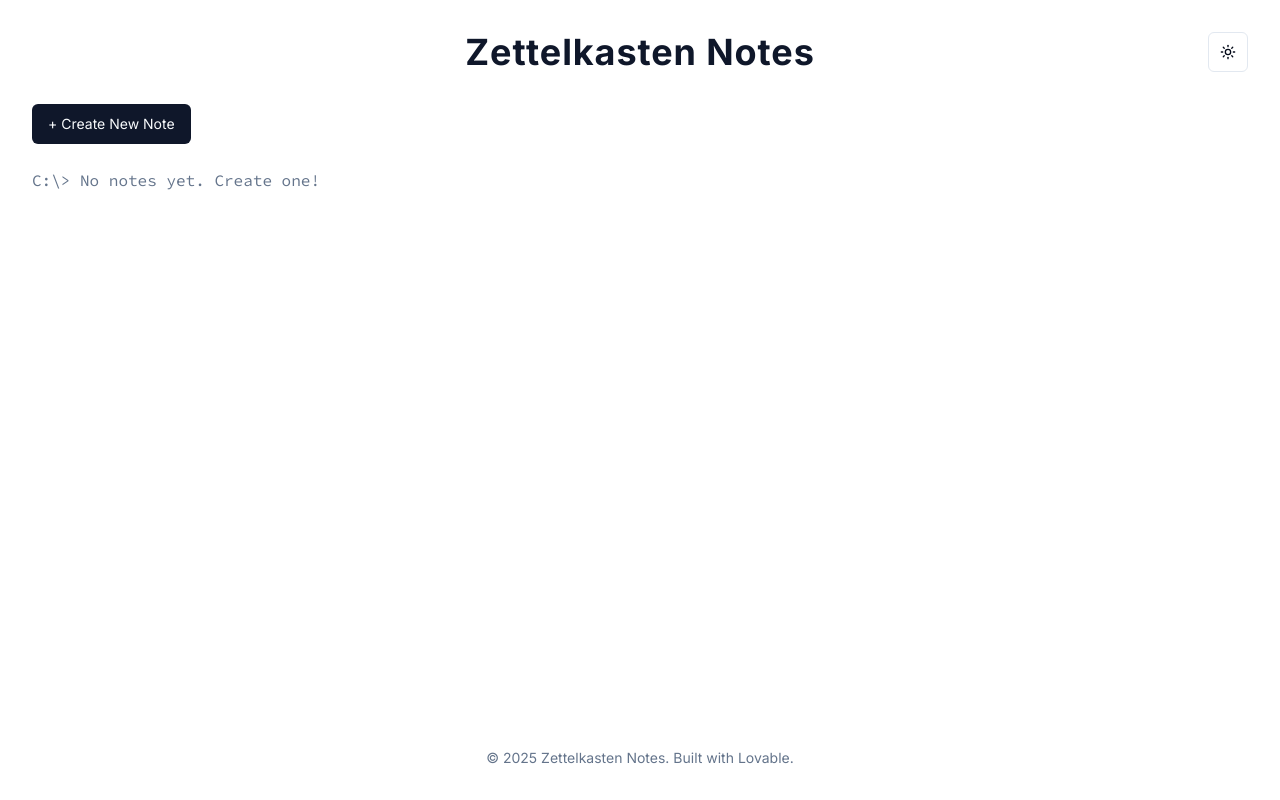
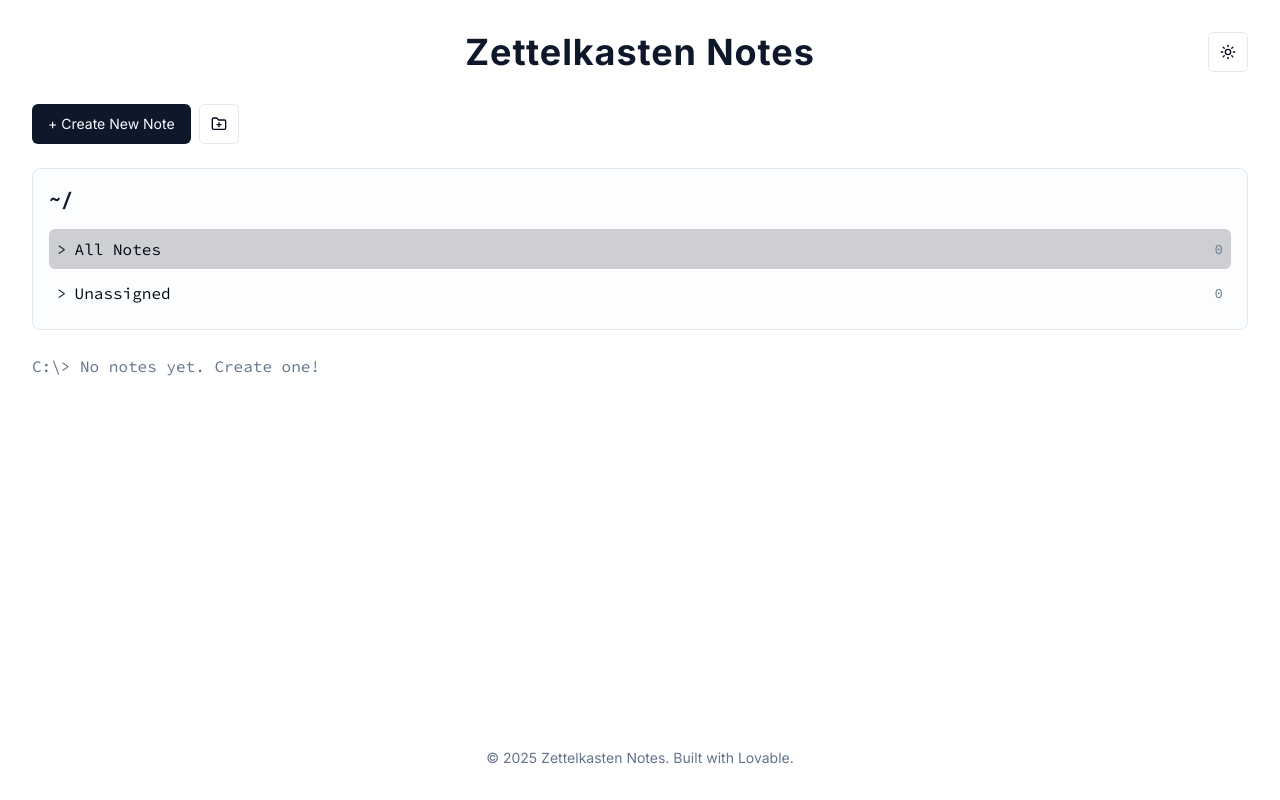
Before and after one commit to 1337encrypted/zettel-kasten, a React (Vite) app: page / in a window 1280 px wide. Built offline with nearby package versions, Linux system fonts and the light colour scheme.

Commit message:
feat: Add folder feature and button icons
Adds a "Create Folder" button with an icon and removes text from existing buttons, replacing it with icons.

```diff
--- /dev/null
+++ b/src/components/FolderList.tsx
@@ -0,0 +1,69 @@
+
+import React from 'react';
+import { Folder, Note } from '@/types';
+import { Folder as FolderIcon } from 'lucide-react';
+
+interface FolderListProps {
+  folders: Folder[];
+  notes: Note[];
+  selectedFolderId: string | null | 'unassigned';
+  onSelectFolder: (folderId: string | null | 'unassigned') => void;
+}
+
+const FolderList: React.FC<FolderListProps> = ({ folders, notes, selectedFolderId, onSelectFolder }) => {
+  const notesInFolderCount = (folderId: string) => {
+    return notes.filter(note => note.folderId === folderId).length;
+  }
+
+  const unassignedNotesCount = notes.filter(note => !note.folderId).length;
+
+  return (
+    <div className="font-mono border border-border p-4 rounded-lg bg-secondary/20">
+      <h2 className="text-xl font-semibold mb-4 text-primary">~/</h2>
+      <ul className="space-y-1">
+        <li
+            className={`p-2 rounded-md cursor-pointer transition-colors flex justify-between items-center group ${
+              selectedFolderId === null ? 'bg-primary/20' : 'hover:bg-accent hover:text-accent-foreground'
+            }`}
+            onClick={() => onSelectFolder(null)}
+        >
+            <span className="font-medium flex items-center">
+                <span className="text-primary mr-2">{`>`}</span>
+                All Notes
+            </span>
+            <span className="text-sm text-muted-foreground">{notes.length}</span>
+        </li>
+        <li
+            className={`p-2 rounded-md cursor-pointer transition-colors flex justify-between items-center group ${
+              selectedFolderId === 'unassigned' ? 'bg-primary/20' : 'hover:bg-accent hover:text-accent-foreground'
+            }`}
+            onClick={() => onSelectFolder('unassigned')}
+        >
+            <span className="font-medium flex items-center">
+                <span className="text-primary mr-2">{`>`}</span>
+                Unassigned
+            </span>
+            <span className="text-sm text-muted-foreground">{unassignedNotesCount}</span>
+        </li>
+
+        {folders.map((folder) => (
+          <li
+            key={folder.id}
+            className={`p-2 rounded-md cursor-pointer transition-colors flex justify-between items-center group ${
+              folder.id === selectedFolderId ? 'bg-primary/20' : 'hover:bg-accent hover:text-accent-foreground'
+            }`}
+            onClick={() => onSelectFolder(folder.id)}
+          >
+            <span className="font-medium flex items-center">
+              <FolderIcon className="text-primary mr-2 h-4 w-4" />
+              {folder.name}
+            </span>
+            <span className="text-sm text-muted-foreground">{notesInFolderCount(folder.id)}</span>
+          </li>
+        ))}
+      </ul>
+    </div>
+  );
+};
+
+export default FolderList;
--- a/src/pages/Index.tsx
+++ b/src/pages/Index.tsx
@@ -1,14 +1,14 @@
-
 import React, { useState, useEffect } from 'react';
 import { v4 as uuidv4 } from 'uuid';
 import NoteEditor from '@/components/NoteEditor';
 import NoteList from '@/components/NoteList';
 import NoteView from '@/components/NoteView';
-import { Note } from '@/types';
+import { Folder, Note } from '@/types';
 import { toast } from "@/components/ui/sonner";
 import { Button } from '@/components/ui/button';
-import { ArrowLeft, Eye, Pencil } from 'lucide-react';
+import { ArrowLeft, Eye, Pencil, FolderPlus } from 'lucide-react';
 import { ThemeToggle } from '@/components/ThemeToggle';
+import FolderList from '@/components/FolderList';
 
 const Index = () => {
   const [notes, setNotes] = useState<Note[]>(() => {
@@ -19,12 +19,24 @@ const Index = () => {
       updatedAt: new Date(note.updatedAt),
     })) : [];
   });
+  const [folders, setFolders] = useState<Folder[]>(() => {
+    const savedFolders = localStorage.getItem('zettelkasten-folders');
+    return savedFolders ? JSON.parse(savedFolders).map((folder: any) => ({
+      ...folder,
+      createdAt: new Date(folder.createdAt),
+    })) : [];
+  });
   const [selectedNote, setSelectedNote] = useState<Note | null>(null);
   const [viewMode, setViewMode] = useState<'list' | 'edit' | 'preview'>('list');
+  const [selectedFolderId, setSelectedFolderId] = useState<string | null | 'unassigned'>(null);
 
   useEffect(() => {
     localStorage.setItem('zettelkasten-notes', JSON.stringify(notes));
   }, [notes]);
+
+  useEffect(() => {
+    localStorage.setItem('zettelkasten-folders', JSON.stringify(folders));
+  }, [folders]);
 
   const handleSaveNote = (noteData: Pick<Note, 'title' | 'content'> & { id?: string }) => {
     if (noteData.id) {
@@ -50,6 +62,7 @@ const Index = () => {
         content: noteData.content,
         createdAt: new Date(),
         updatedAt: new Date(),
+        folderId: selectedFolderId && selectedFolderId !== 'unassigned' ? selectedFolderId : undefined,
       };
       setNotes([newNote, ...notes]);
       setSelectedNote(newNote);
@@ -76,6 +89,19 @@ const Index = () => {
     toast.error("Note deleted.");
   };
 
+  const handleCreateFolder = () => {
+    const folderName = prompt("Enter folder name:");
+    if (folderName && folderName.trim()) {
+      const newFolder: Folder = {
+        id: uuidv4(),
+        name: folderName.trim(),
+        createdAt: new Date(),
+      };
+      setFolders([newFolder, ...folders]);
+      toast.success(`Folder "${newFolder.name}" created!`);
+    }
+  };
+
   const handleBackToList = () => {
     setViewMode('list');
   };
@@ -83,6 +109,16 @@ const Index = () => {
   const handleToggleView = () => {
     setViewMode(prev => (prev === 'edit' ? 'preview' : 'edit'));
   };
+
+  const filteredNotes = notes.filter(note => {
+    if (selectedFolderId === 'unassigned') {
+      return !note.folderId;
+    }
+    if (selectedFolderId) {
+      return note.folderId === selectedFolderId;
+    }
+    return true; // if selectedFolderId is null, show all notes
+  });
 
   return (
     <div className="min-h-screen w-full flex flex-col bg-background p-4 md:p-8" style={{ fontFamily: "Inter, sans-serif" }}>
@@ -98,11 +134,22 @@ const Index = () => {
       <main className="flex-grow flex flex-col">
         {viewMode === 'list' ? (
           <div className="space-y-6">
-            <Button onClick={handleNewNote} className="w-full sm:w-auto">
-              + Create New Note
-            </Button>
+            <div className="flex items-center gap-2">
+              <Button onClick={handleNewNote} className="w-full sm:w-auto">
+                + Create New Note
+              </Button>
+              <Button onClick={handleCreateFolder} variant="outline" size="icon" title="Create Folder">
+                <FolderPlus />
+              </Button>
+            </div>
+            <FolderList
+              folders={folders}
+              notes={notes}
+              onSelectFolder={setSelectedFolderId}
+              selectedFolderId={selectedFolderId}
+            />
             <NoteList
-              notes={notes}
+              notes={filteredNotes}
               onSelectNote={handleSelectNote}
               selectedNoteId={selectedNote?.id}
               onDeleteNote={handleDeleteNote}
@@ -122,21 +169,12 @@ const Index = () => {
               )}
             </div>
             <div className="flex items-center justify-between mt-4 p-2 border-t sticky bottom-0 bg-background">
-              <Button variant="outline" onClick={handleBackToList}>
-                <ArrowLeft className="mr-2 h-4 w-4" />
-                Back to List
+              <Button variant="outline" onClick={handleBackToList} size="icon" title="Back to List">
+                <ArrowLeft />
               </Button>
               {selectedNote && (
-                <Button onClick={handleToggleView}>
-                  {viewMode === 'edit' ? (
-                    <>
-                      <Eye className="mr-2 h-4 w-4" /> Preview
-                    </>
-                  ) : (
-                    <>
-                      <Pencil className="mr-2 h-4 w-4" /> Edit
-                    </>
-                  )}
+                <Button onClick={handleToggleView} size="icon" title={viewMode === 'edit' ? 'Preview' : 'Edit'}>
+                  {viewMode === 'edit' ? <Eye/> : <Pencil/>}
                 </Button>
               )}
             </div>
```
Also changed, not shown: src/types/index.ts (+7 -0 lines).
